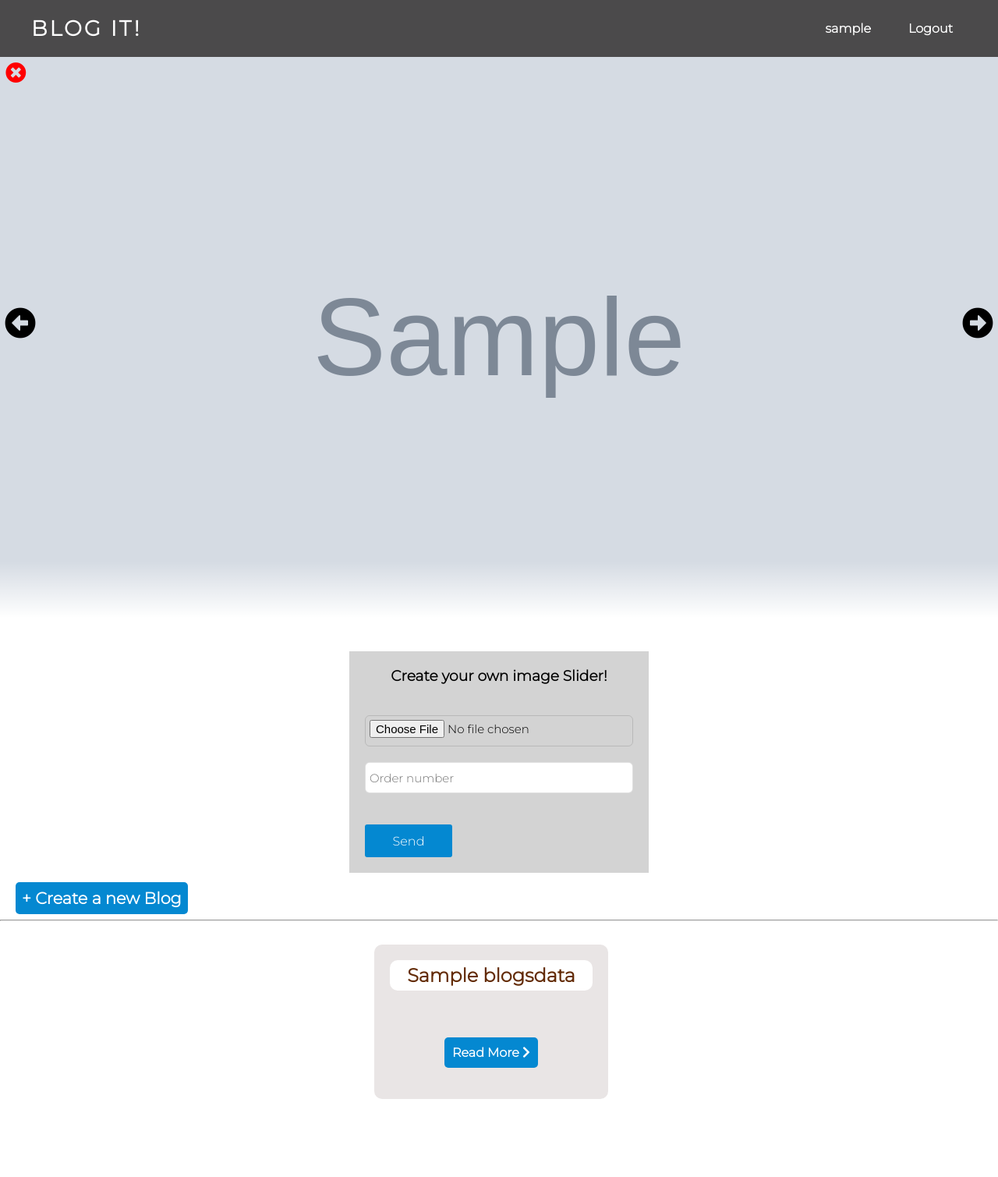
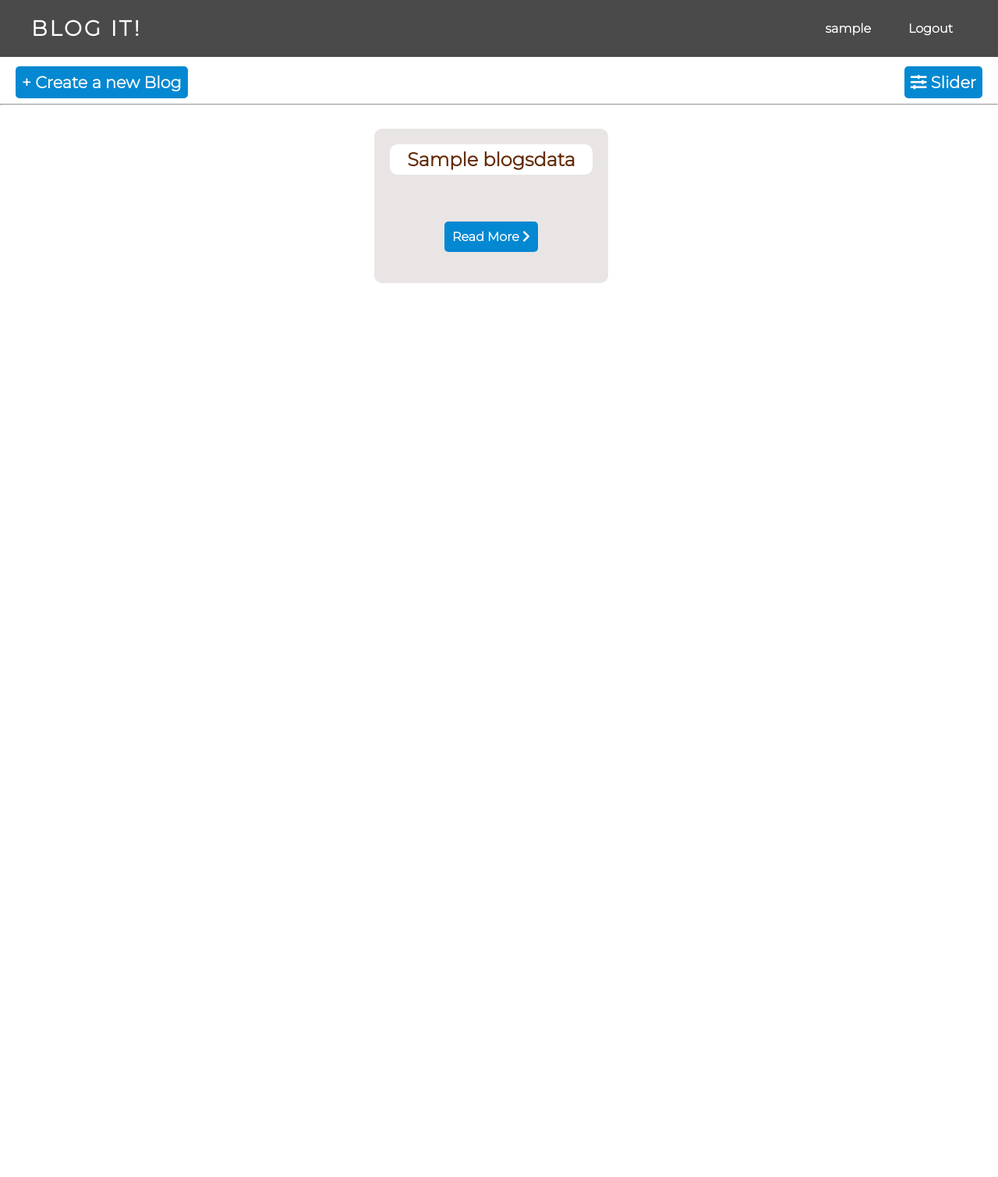
Before and after one commit to RChaubey16/Blogging-Website, a PHP site: page / in a window 1280 px wide. Shown: the whole page at 78% size. After the commit the page ends 363 px from the top, so only its background shows below. Run offline with PHP 8.4, Linux system fonts and the light colour scheme; the visitor is signed in with stand-in values (Sample User, id 1); tables that the repository leaves empty or names only in its code hold one stand-in row (values such as "Sample post"); grey boxes marked "Sample" are stand-in pictures.

Commit message:
added 'Change order options' to the banner

```diff
--- a/index.php
+++ b/index.php
@@ -17,66 +17,23 @@
     <?php include('partials/navbar.php')?>
     <?php include('partials/menuLinks.php')?>
 
-    <div class="carousel-container">
-        <div class="carousel-slide">
-
-            <?php
-                $sql = "SELECT * FROM images ORDER BY image_order ASC";
-                $res = mysqli_query($conn, $sql);
-
-
-                if (mysqli_num_rows($res) > 0){
-                    while ($images = mysqli_fetch_assoc($res)) { ?>
-
-                        <!-- Delete banner image button -->
-                        <form action = "deleteBanner.php" class="home__deleteForm" method = "POST">
-
-                            <input type="text" hidden name = "img_id" value = "<?php echo $images['id']; ?>">
-
-                            <button name = "delete_btn">
-                                <i class="fas fa-2x fa-times-circle"
-                                name = "icon"></i>
-                            </button>
-
-                        </form>
-
-                        <!-- Banner Image -->
-                        <img src="uploads/<?=$images['image']?>" alt="" id = "<?php echo $images['id']?>">
-
-            <?php } } ?>
-
-        </div>
-    </div>
-
-    <div class="carousel-btns">
-        <button id = "prevBtn"><i class="fas fa-3x fa-arrow-alt-circle-left"></i></button>
-        <button id = "nextBtn"><i class="fas fa-3x fa-arrow-alt-circle-right"></i></button>
-    </div>
-
-    <div class="fade">
-
-    </div>
-
-    <form action="upload.php" method="POST" enctype='multipart/form-data' class = "home__imgUploadForm">
-        <h3>Create your own image Slider!</h3>
-        <br>
-        <div class="field">
-            <input type="file" name ="img-input" id = "image" required>
-        </div>
-        <div class="field">
-            <input type="text" name = "img_order" placeholder = "Order number" required>
-        </div>
-        <button name="new_img" id = "add-post-btn">Send</button>
-        <!-- <a href="deleteBanner.php" id = 'delete-post-btn'><i class="fas fa-trash-alt"></i></a>  -->
-    </form>
 
     <div>
 
-        <?php if ($_SESSION['loggedin'] == true) { ?>
-            <div id="create-blog-button">
-                <a href="createPost.php">+ Create a new Blog</a>
-            </div>
-        <?php } ?>
+        <div class="index__btns">
+
+            <?php if ($_SESSION['loggedin'] == true) { ?>
+                <div id="create-blog-button">
+                    <a href="createPost.php">+ Create a new Blog</a>
+                </div>
+
+                <div id="create-blog-button">
+                    <a href="banner.php"><i class="fas fa-sliders-h"></i> Slider</a>
+                </div>
+            <?php } ?>
+
+
+        </div>
 
         <hr>
 
@@ -126,5 +83,5 @@
         </div>
     </div>
 
-<script src = "static/js/carousel.js"></script>
+
 <?php require_once('partials/footer.php') ?>
--- a/partials/header.php
+++ b/partials/header.php
@@ -4,5 +4,6 @@
     <meta charset="UTF-8">
     <meta http-equiv="X-UA-Compatible" content="IE=edge">
     <meta name="viewport" content="width=device-width, initial-scale=1.0">
+    <link rel="shortcut icon" href="https://img.icons8.com/fluency/96/000000/marker-b.png" type="image/x-icon">
     <link rel="stylesheet" href="static\css\all.css">
     <link rel="stylesheet" href="static\css\index.css?v=<?php echo time(); ?>">
--- a/static/css/index.css
+++ b/static/css/index.css
@@ -4,6 +4,10 @@
   box-sizing: border-box;
   margin: 0;
   font-family: "Montserrat", sans-serif;
+}
+
+body {
+ overflow-x: hidden;
 }
 
 /* Navbar */
@@ -118,6 +122,7 @@ nav .nav-links ul li:hover {
 }
 
 .carousel-slide img {
+  /* position: fixed; */
   width: 100%;
   object-fit: cover;
 }
@@ -139,10 +144,12 @@ nav .nav-links ul li:hover {
   color: #0488d1;
 }
 
+
 .home__imgUploadForm {
   display: flex;
   flex-direction: column;
-  margin-left: 35vw;
+  /* align-items: center; */
+  margin: 10vh 0 10vh 35vw;
   width: 30%;
   padding: 20px;
   text-align: center;
@@ -165,11 +172,39 @@ nav .nav-links ul li:hover {
   background-color: transparent;
 }
 
+
 .home__deleteForm button i {
   color: red;
 }
 
+.home__deleteForm .left{
+  margin-left: 35px;
+
+}
+
+.home__deleteForm .right{
+  margin-left: 65px;
+}
+
+.banner__image-order{
+  position: absolute;
+  margin-left: 100px;
+  margin-top: 7px;
+  font-weight: 800;
+  font-size: 20px;
+  color: red;
+}
+
+
+
+
+
 /* Blogs List - index.php*/
+
+.index__btns{
+  display: flex;
+  justify-content: space-between;
+}
 
 #create-blog-button {
   height: 60px;
--- a/upload.php
+++ b/upload.php
@@ -39,4 +39,9 @@
         }
 
     }
+
+    if (isset($_REQUEST['leftShift'])){
+
+    }
+
 ?>
```
Also changed, not shown: banner.php (added, +110 -0 lines), deleteBanner.php (+31 -0 lines), uploads/IMG-611ddb6cc843b2.54732528.jpg (added).
